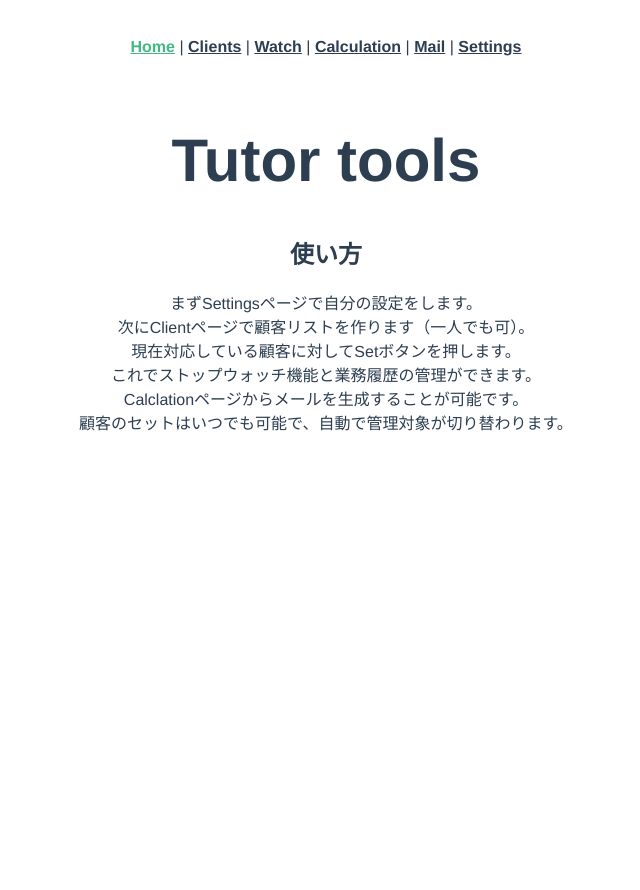
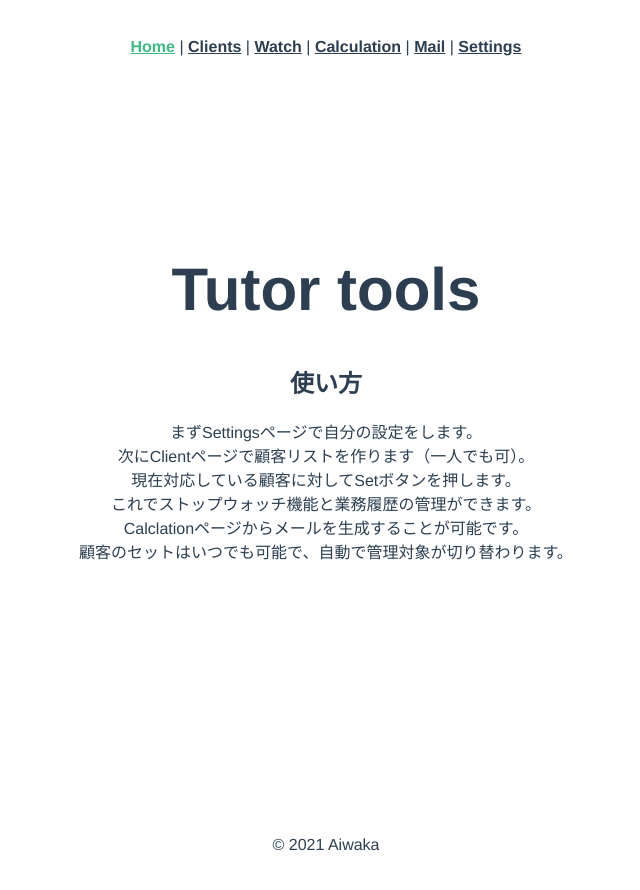
Before and after one commit to aiwaka/tutor_tools, a Vue app: page / in a window 1280 px wide. Shown: the top 890 px of the page, without its empty margins (314-954 px from the left). Before the commit the page ends 800 px from the top, so only its background shows below. Built offline with nearby package versions, Linux system fonts and the light colour scheme.

Commit message:
add footer and copyright

```diff
--- a/src/App.vue
+++ b/src/App.vue
@@ -8,7 +8,12 @@
       <router-link to="/mail">Mail</router-link> |
       <router-link to="/settings">Settings</router-link>
     </div>
-    <router-view/>
+    <div id="container">
+      <router-view/>
+      <footer>
+        <span>&copy; 2021 Aiwaka</span>
+      </footer>
+    </div>
   </div>
 </template>
 
@@ -62,4 +67,14 @@ button[disabled]:active {
   background-color: #fff;
   color: inherit;
 }
+#container {
+  display: flex;
+  flex-direction: column;
+  min-height: 100vh;
+}
+footer {
+  margin-top: auto;
+  width: 100%;
+  height: 5rem;
+}
 </style>
```
